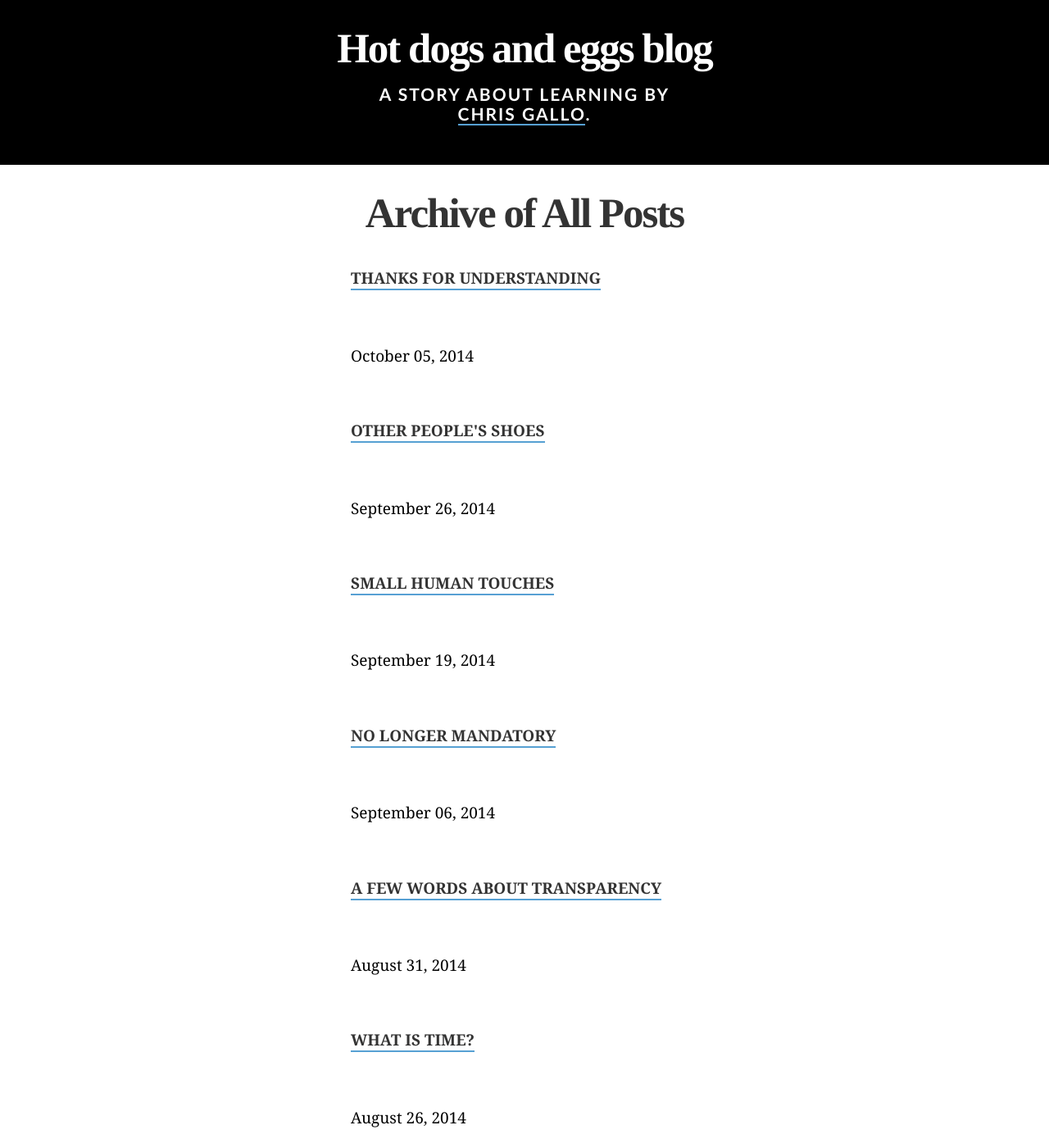
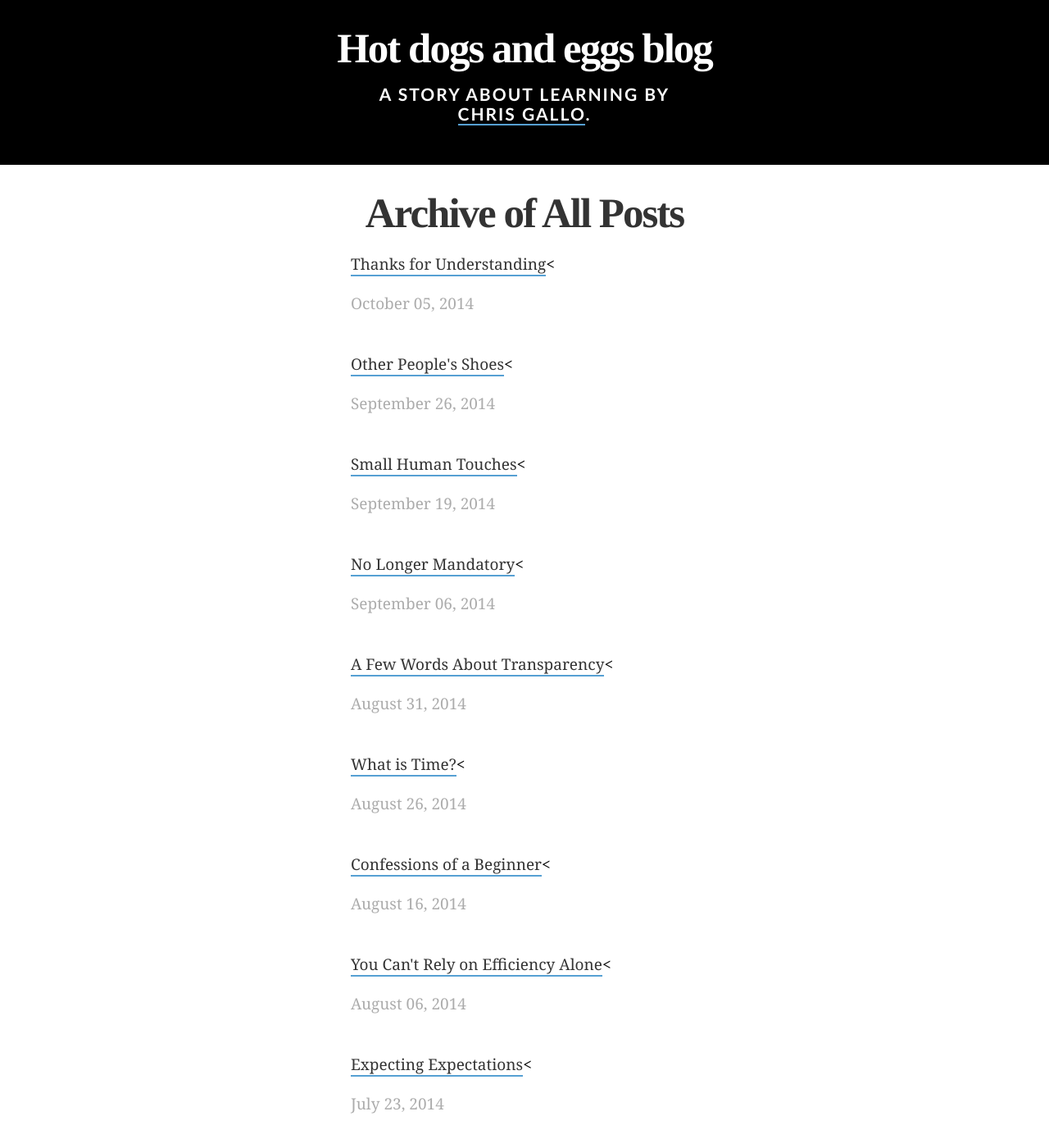
Before and after one commit to gallochris/writing, a Jekyll site: the page built from list.html, in a window 1280 px wide and 1400 px high. Shown: the whole window at 82% size. Built offline with Jekyll 4.4.1, drawn with Linux system fonts in a browser that asks for light colours; Markdown is read by kramdown in place of the engine named in the settings; some of the changed text lies outside the part shown.

Commit message:
Update list.html

```diff
--- a/list.html
+++ b/list.html
@@ -15,8 +15,8 @@ title: Blog Archive | Hot Dogs and Eggs
  <h1 style="text-align: center">Archive of All Posts</h1>
 {% for post in site.posts %}
   <ul style="list-style: none;">
-  <li><h2 style="text-align: left;"><a href="{{ post.url }}">{{ post.title }}</a></h2><br/>
-  <p style="color: #333;"></p>{{ post.date | date: '%B %d, %Y' }}</p></li>
+  <li><a href="{{ post.url }}">{{ post.title }}</a><<br/>
+  <p style="color: #acacac;">{{ post.date | date: '%B %d, %Y' }}</p></li>
   </ul>
      {% endfor %}
 
```
